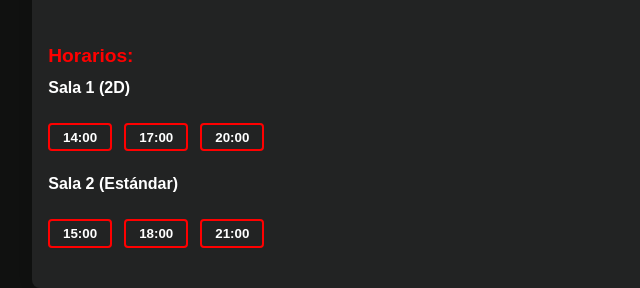
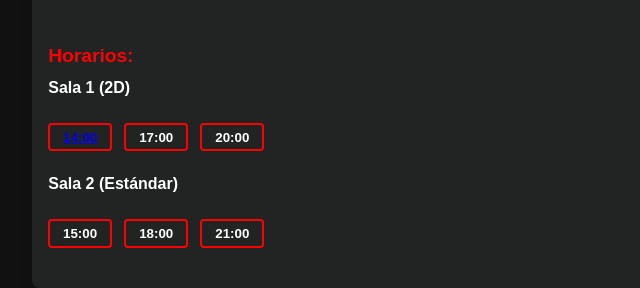
Before and after one commit to elChris28/T3_IHC, a plain HTML site: page Frontend/horarios.html in a window 1280 px wide. Shown: the part 1415-1703 px from the top of the page, 227-867 px from the left. Drawn offline with Linux system fonts and the light colour scheme.

Commit message:
Cambio hora

```diff
--- a/Frontend/horarios.html
+++ b/Frontend/horarios.html
@@ -55,7 +55,7 @@
 
           <div class="bloque-sala">
             <strong>Sala 1 (2D)</strong><br />
-            <button class="btn-horario">14:00</button>
+            <button class="btn-horario"><a href="/Frontend/ReservarAsiento.html">14:00</a></button>
             <button class="btn-horario">17:00</button>
             <button class="btn-horario">20:00</button>
           </div>
```
